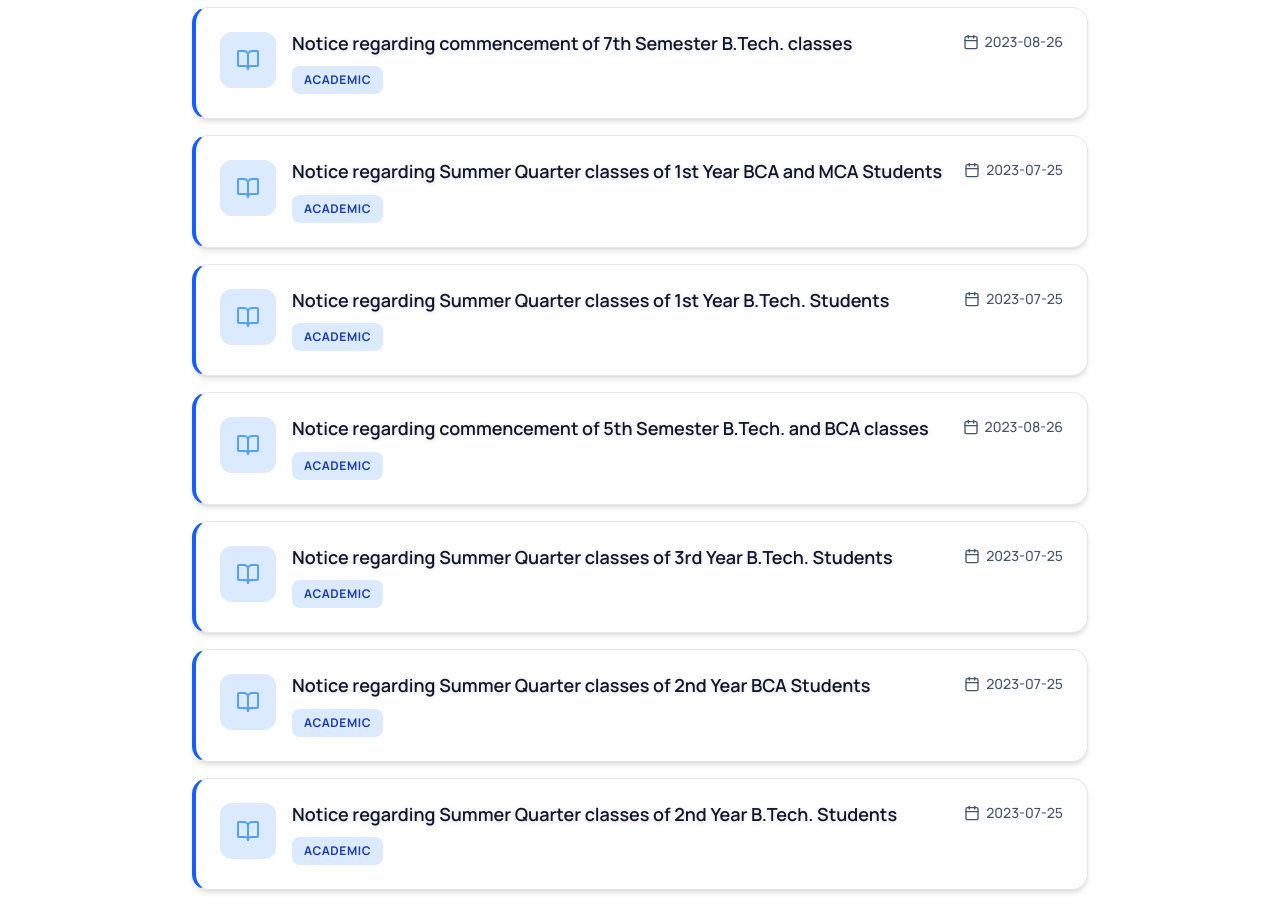
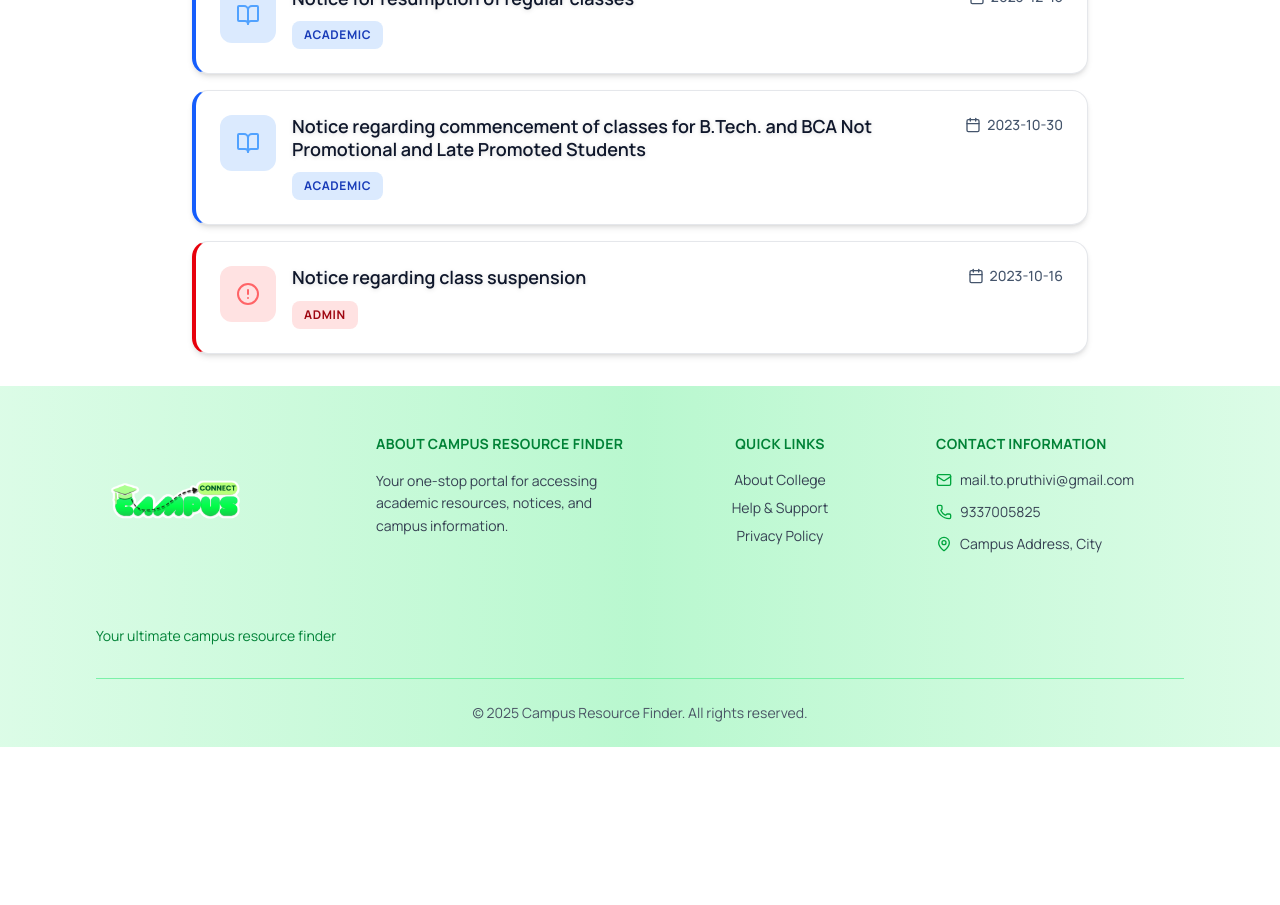
Before and after one commit to Pruthivi13/campus-connect, a React (Vite) app: page /notices in a window 1280 px wide. Shown: the part 1880-2785 px from the top of the page. After the commit the page ends 2627 px from the top, so only its background shows below. Built offline with nearby package versions, Linux system fonts and the light colour scheme.

Commit message:
fix: limit notices sync to top 10 latest

```diff
--- a/scripts/scrape-notices.js
+++ b/scripts/scrape-notices.js
@@ -82,7 +82,7 @@
     // 2. Add new scraped notices if they don't exist.
 
     // Let's just prepend new ones and dedupe by text for simplicity.
-    const allNotices = [...scrapedNotices];
+    let allNotices = [...scrapedNotices];
 
     // Add existing ones if they are not in the scraped list
     existingNotices.forEach(existing => {
@@ -90,6 +90,10 @@
             allNotices.push(existing);
         }
     });
+
+    // Sort by date descending and keep top 10
+    allNotices.sort((a, b) => new Date(b.date) - new Date(a.date));
+    allNotices = allNotices.slice(0, 10);
 
     // Re-assign IDs
     const finalNotices = allNotices.map((n, index) => ({
--- a/src/data/notices.json
+++ b/src/data/notices.json
@@ -1,11 +1,35 @@
 [
+    {
+        "id": 1,
+        "text": "Guest Lecture on AI by Dr. Smith this Friday",
+        "date": "2025-12-10",
+        "type": "event"
+    },
+    {
+        "id": 2,
+        "text": "Campus Closed for Winter Break starting Dec 24th",
+        "date": "2025-12-01",
+        "type": "admin"
+    },
+    {
+        "id": 3,
+        "text": "Placement Drive by Infosys on November 2025",
+        "date": "2025-11-15",
+        "type": "placement"
+    },
+    {
+        "id": 4,
+        "text": "Semester 5 Results Announced - Check Student Portal",
+        "date": "2025-10-20",
+        "type": "academic"
+    },
     {
         "text": "Notice regarding class suspension for 7th Semester B.Tech. Students",
         "date": "2024-01-13",
         "type": "admin",
         "link": "https://www.soa.ac.in/iter-student-notice/2024/1/13/notice-regarding-class-suspension-for-7th-semester-btech-students",
         "isNew": true,
-        "id": 1
+        "id": 5
     },
     {
         "text": "Notice for resumption of regular classes",
@@ -13,7 +37,7 @@
         "type": "academic",
         "link": "https://www.soa.ac.in/iter-student-notice/2024/1/1/notice-for-resumption-of-regular-classes",
         "isNew": true,
-        "id": 2
+        "id": 6
     },
     {
         "text": "Notice for suspension of classes",
@@ -21,7 +45,7 @@
         "type": "admin",
         "link": "https://www.soa.ac.in/iter-student-notice/2023/12/19/notice-for-suspension-of-classes",
         "isNew": true,
-        "id": 3
+        "id": 7
     },
     {
         "text": "Notice for resumption of regular classes",
@@ -29,7 +53,7 @@
         "type": "academic",
         "link": "https://www.soa.ac.in/iter-student-notice/2023/12/15/notice-for-resumption-of-regular-classes",
         "isNew": true,
-        "id": 4
+        "id": 8
     },
     {
         "text": "Notice regarding commencement of classes for B.Tech. and BCA Not Promotional and Late Promoted Students",
@@ -37,7 +61,7 @@
         "type": "academic",
         "link": "https://www.soa.ac.in/iter-student-notice/2023/10/30/notice-regarding-commencement-of-classes-for-btech-and-bca-not-promotional-and-late-promoted-students",
         "isNew": true,
-        "id": 5
+        "id": 9
     },
     {
         "text": "Notice regarding class suspension",
@@ -45,142 +69,6 @@
         "type": "admin",
         "link": "https://www.soa.ac.in/iter-student-notice/2023/10/16/notice-regarding-class-suspension",
         "isNew": true,
-        "id": 6
-    },
-    {
-        "text": "Notice regarding commencement of 3rd Semester B.TECH..BCA, MCA, M.Sc. & M.TECH. Classes",
-        "date": "2023-09-07",
-        "type": "academic",
-        "link": "https://www.soa.ac.in/iter-student-notice/2023/9/7/notice-regarding-commencement-of-3rd-semester-btechbca-mca-msc-amp-mtech-classes",
-        "isNew": true,
-        "id": 7
-    },
-    {
-        "text": "Notice regarding commencement of 7th Semester B.Tech. classes",
-        "date": "2023-08-26",
-        "type": "academic",
-        "link": "https://www.soa.ac.in/iter-student-notice/2023/8/26/notice-regarding-commencement-of-5th-semester-btech-and-bca-classes-gghbz",
-        "isNew": true,
-        "id": 8
-    },
-    {
-        "text": "Notice regarding Summer Quarter classes of 1st Year BCA and MCA Students",
-        "date": "2023-07-25",
-        "type": "academic",
-        "link": "https://www.soa.ac.in/iter-student-notice/2023/7/25/notice-regarding-summer-quarter-classes-of-4th-year-btech-3rd-year-bca-and-2nd-year-mca-yp7c6-jl78g-49pdw-ehg93",
-        "isNew": true,
-        "id": 9
-    },
-    {
-        "text": "Notice regarding Summer Quarter classes of 1st Year B.Tech. Students",
-        "date": "2023-07-25",
-        "type": "academic",
-        "link": "https://www.soa.ac.in/iter-student-notice/2023/7/25/notice-regarding-summer-quarter-classes-of-4th-year-btech-3rd-year-bca-and-2nd-year-mca-yp7c6-jl78g-49pdw",
-        "isNew": true,
         "id": 10
-    },
-    {
-        "text": "Notice regarding commencement of 5th Semester B.Tech. and BCA classes",
-        "date": "2023-08-26",
-        "type": "academic",
-        "link": "https://www.soa.ac.in/iter-student-notice/2023/8/26/notice-regarding-commencement-of-5th-semester-btech-and-bca-classes",
-        "isNew": true,
-        "id": 11
-    },
-    {
-        "text": "Notice regarding Summer Quarter classes of 3rd Year B.Tech. Students",
-        "date": "2023-07-25",
-        "type": "academic",
-        "link": "https://www.soa.ac.in/iter-student-notice/2023/7/25/notice-regarding-summer-quarter-classes-of-4th-year-btech-3rd-year-bca-and-2nd-year-mca-yp7c6-3y4ap",
-        "isNew": true,
-        "id": 12
-    },
-    {
-        "text": "Notice regarding Summer Quarter classes of 2nd Year BCA Students",
-        "date": "2023-07-25",
-        "type": "academic",
-        "link": "https://www.soa.ac.in/iter-student-notice/2023/7/25/notice-regarding-summer-quarter-classes-of-4th-year-btech-3rd-year-bca-and-2nd-year-mca-yp7c6-jl78g",
-        "isNew": true,
-        "id": 13
-    },
-    {
-        "text": "Notice regarding Summer Quarter classes of 2nd Year B.Tech. Students",
-        "date": "2023-07-25",
-        "type": "academic",
-        "link": "https://www.soa.ac.in/iter-student-notice/2023/7/25/notice-regarding-summer-quarter-classes-of-4th-year-btech-3rd-year-bca-and-2nd-year-mca-yp7c6",
-        "isNew": true,
-        "id": 14
-    },
-    {
-        "text": "Revised Notice regarding Pre-Placement Assessment",
-        "date": "2023-05-24",
-        "type": "placement",
-        "link": "https://www.soa.ac.in/iter-student-notice/2023/5/24/notice-regarding-pre-placement-assessment-cak76",
-        "isNew": true,
-        "id": 15
-    },
-    {
-        "text": "Notice regarding Summer Quarter classes of 4th Year B.Tech., 3rd Year BCA and 2nd Year MCA",
-        "date": "2023-07-25",
-        "type": "academic",
-        "link": "https://www.soa.ac.in/iter-student-notice/2023/7/25/notice-regarding-summer-quarter-classes-of-4th-year-btech-3rd-year-bca-and-2nd-year-mca",
-        "isNew": true,
-        "id": 16
-    },
-    {
-        "text": "Notice regarding disruption of transport dependent activities",
-        "date": "2023-06-27",
-        "type": "academic",
-        "link": "https://www.soa.ac.in/iter-student-notice/2023/6/27/iter-23-1649-2n339",
-        "isNew": true,
-        "id": 17
-    },
-    {
-        "text": "Notice regarding Preparatory Break for 2nd Semester Students",
-        "date": "2023-06-27",
-        "type": "academic",
-        "link": "https://www.soa.ac.in/iter-student-notice/2023/6/27/iter-23-1649",
-        "isNew": true,
-        "id": 18
-    },
-    {
-        "text": "Notice regarding Class Timing",
-        "date": "2023-06-12",
-        "type": "academic",
-        "link": "https://www.soa.ac.in/iter-student-notice/2023/6/12/iter-notice-1547",
-        "isNew": true,
-        "id": 19
-    },
-    {
-        "text": "Notice regarding Preparatory Break for 4th Semester Students",
-        "date": "2023-06-05",
-        "type": "academic",
-        "link": "https://www.soa.ac.in/iter-student-notice/2023/6/5/iter-notice-1487-ds8yw-rsnlz",
-        "isNew": true,
-        "id": 20
-    },
-    {
-        "id": 21,
-        "text": "Placement Drive by Infosys on November 2025",
-        "date": "2025-11-15",
-        "type": "placement"
-    },
-    {
-        "id": 22,
-        "text": "Semester 5 Results Announced - Check Student Portal",
-        "date": "2025-10-20",
-        "type": "academic"
-    },
-    {
-        "id": 23,
-        "text": "Campus Closed for Winter Break starting Dec 24th",
-        "date": "2025-12-01",
-        "type": "admin"
-    },
-    {
-        "id": 24,
-        "text": "Guest Lecture on AI by Dr. Smith this Friday",
-        "date": "2025-12-10",
-        "type": "event"
     }
 ]
```
